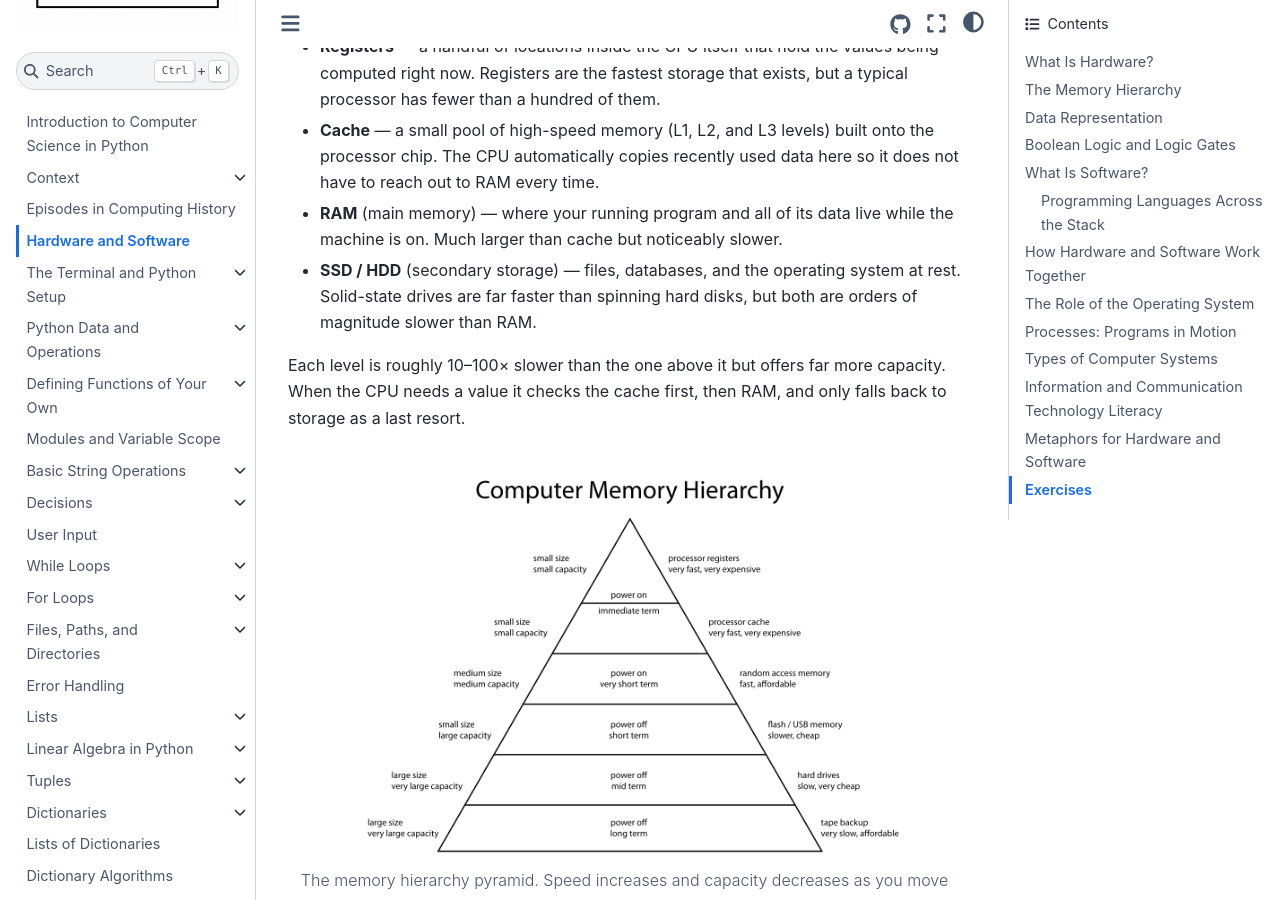
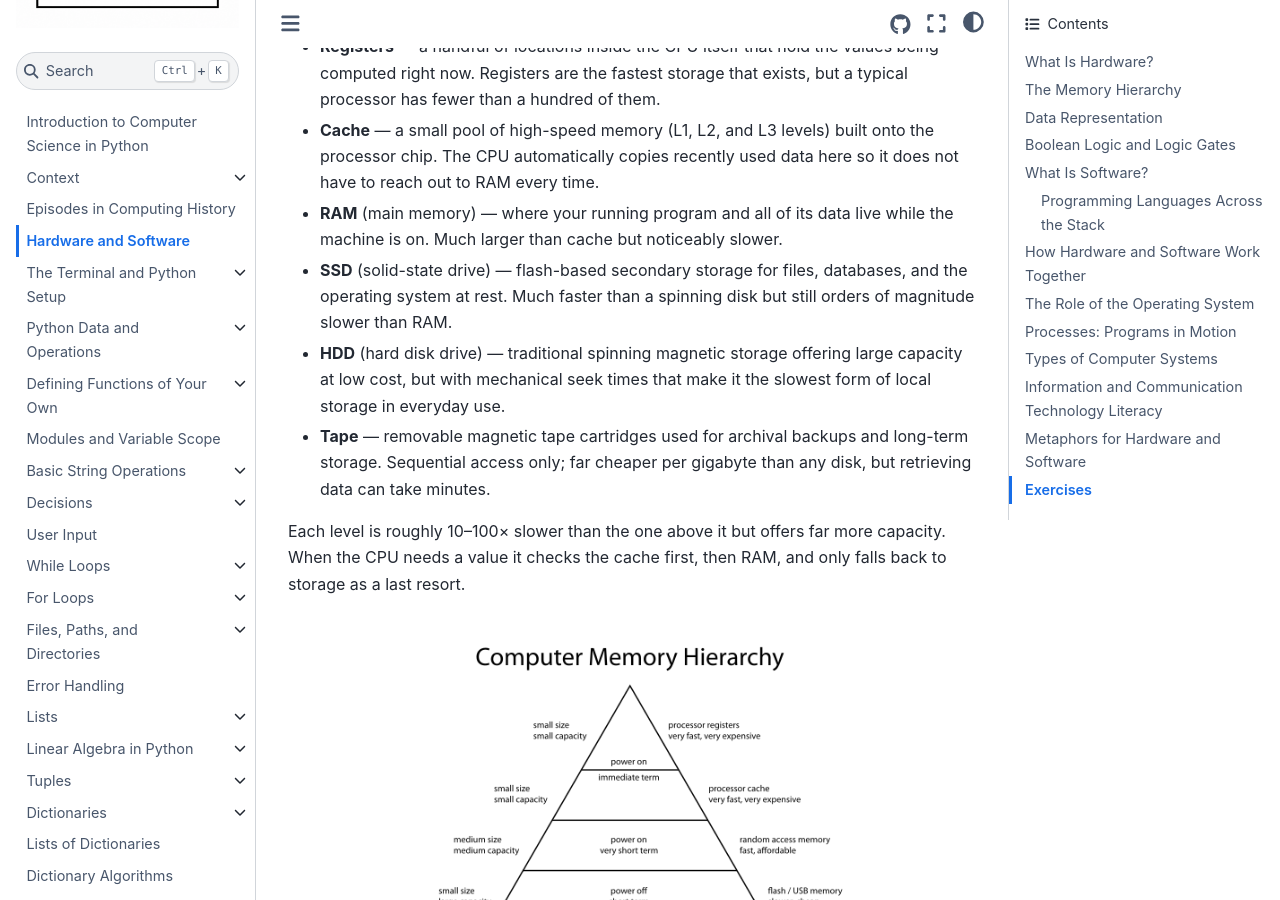
Before and after one commit to gkthiruvathukal/introcs-python-ai, a Sphinx documentation site: the page built from source/hardware/overview.rst, in a window 1280 px wide and 900 px high, scrolled down 1263 px. Built offline with Sphinx 7.4.7 and the Sphinx Book theme 1.1.4, drawn with Linux system fonts in a browser that asks for light colours.

Commit message:
Expand memory hierarchy list: separate SSD/HDD, add tape drives
Split SSD and HDD into distinct bullet points and add Tape as the
slowest/largest level of the hierarchy.

Co-Authored-By: Claude Sonnet 4.6 <noreply@anthropic.com>

```diff
--- a/source/hardware/overview.rst
+++ b/source/hardware/overview.rst
@@ -78,9 +78,15 @@ runs from the fastest (and smallest) storage to the slowest (and largest):
   here so it does not have to reach out to RAM every time.
 - **RAM** (main memory) — where your running program and all of its data live
   while the machine is on.  Much larger than cache but noticeably slower.
-- **SSD / HDD** (secondary storage) — files, databases, and the operating
-  system at rest.  Solid-state drives are far faster than spinning hard disks,
-  but both are orders of magnitude slower than RAM.
+- **SSD** (solid-state drive) — flash-based secondary storage for files,
+  databases, and the operating system at rest.  Much faster than a spinning
+  disk but still orders of magnitude slower than RAM.
+- **HDD** (hard disk drive) — traditional spinning magnetic storage offering
+  large capacity at low cost, but with mechanical seek times that make it
+  the slowest form of local storage in everyday use.
+- **Tape** — removable magnetic tape cartridges used for archival backups and
+  long-term storage.  Sequential access only; far cheaper per gigabyte than
+  any disk, but retrieving data can take minutes.
 
 Each level is roughly 10–100× slower than the one above it but offers far more
 capacity. When the CPU needs a value it checks the cache first, then RAM, and only
```
